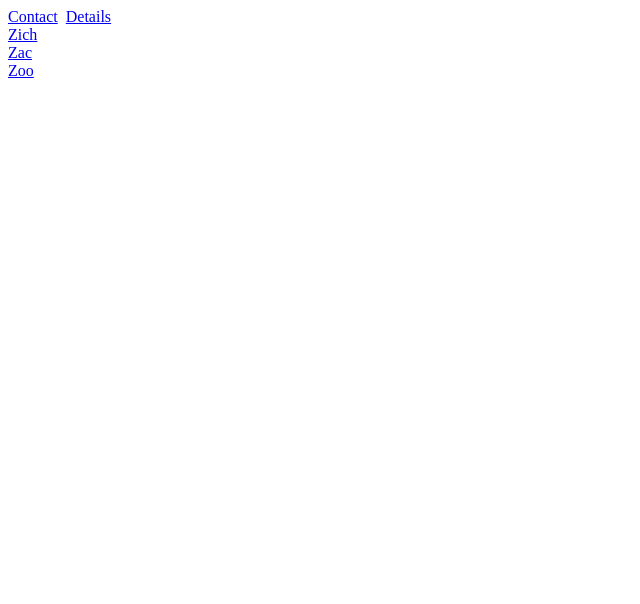
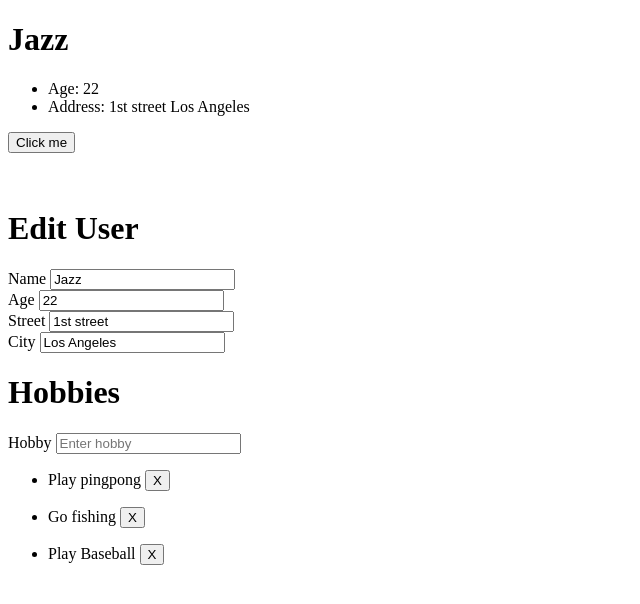
Before and after one commit to kdncode/angular-basic, an Angular app: page /contact in a window 1280 px wide. Shown: the top 604 px of the page, without its empty margins (0-640 px from the left). Built offline with nearby package versions, Linux system fonts and the light colour scheme.

Commit message:
added user component

```diff
--- a/src/app/app-routing.module.ts
+++ b/src/app/app-routing.module.ts
@@ -9,7 +9,7 @@ import { PageNotFoundComponent } from './page-not-found/page-not-found.component
 
 const routesConfig: Routes = [
   { path: 'contact', component: ContactComponent },
-  { path: 'detail', component: ContactDetailComponent },
+  { path: 'detail/:id', component: ContactDetailComponent },
   { path: '', redirectTo: '/contact', pathMatch: 'full' },
   { path: '**', component: PageNotFoundComponent  }
 ];
--- a/src/app/app.component.html
+++ b/src/app/app.component.html
@@ -1,6 +1,9 @@
-<a routerLink="/contact">Contact</a>&nbsp;
+<app-user></app-user>
+
+<!-- <a routerLink="/contact">Contact</a>&nbsp;
 <a routerLink="/detail">Details</a>
-<router-outlet></router-outlet>
+<router-outlet></router-outlet> -->
+
 <!-- <app-parent></app-parent> -->
 <!-- <app-list-person></app-list-person> -->
 <!-- <app-person name="John Wick" age="22"></app-person> -->
--- a/src/app/app.module.ts
+++ b/src/app/app.module.ts
@@ -13,6 +13,7 @@ import { PersonComponent } from './person/person.component';
 import { ListPersonComponent } from './list-person/list-person.component';
 import { ParentComponent } from './parent.component';
 import { ChildComponent } from './child.component';
+import { UserComponent } from './user/user.component';
 
 
 @NgModule({
@@ -25,7 +26,8 @@ import { ChildComponent } from './child.component';
     PersonComponent,
     ListPersonComponent,
     ParentComponent,
-    ChildComponent
+    ChildComponent,
+    UserComponent
   ],
   imports: [
     BrowserModule,
--- /dev/null
+++ b/src/app/user/user.component.html
@@ -0,0 +1,43 @@
+<h1> {{ name }} </h1>
+
+<ul>
+  <li>Age: {{ age }}</li>
+  <li>Address: {{ address.street }} {{ address.city }}</li>
+</ul>
+
+<button (click)="onClick();">Click me</button><br/><br/><br/>
+
+<h1>Edit User</h1>
+<form (submit)="addHobby(hobby.value)">
+    <div>
+      <label>Name </label>
+      <input [(ngModel)]="name" name="name" placeholder="Name">
+    </div>
+    <div>
+        <label>Age </label>
+        <input [(ngModel)]="age" name="age" placeholder="Age">
+    </div>
+    <div>
+        <label>Street </label>
+        <input [(ngModel)]="address.street" name="street" placeholder="Street">
+    </div>
+    <div>
+        <label>City </label>
+        <input [(ngModel)]="address.city" name="city" placeholder="City">
+    </div>
+
+</form>
+
+<h1>Hobbies</h1>
+<form (submit)="addHobby(hobby.value)">
+  <div>
+    <label>Hobby </label>
+    <input #hobby placeholder="Enter hobby">
+  </div>
+</form>
+
+<ul *ngFor="let hobby of hobbies">
+  <li> {{ hobby }}
+    <button (click)="deleteHobby(hobby)">X</button>
+  </li>
+</ul>
--- /dev/null
+++ b/src/app/user/user.component.ts
@@ -0,0 +1,52 @@
+import { Component, OnInit } from '@angular/core';
+
+@Component({
+  selector: 'app-user',
+  templateUrl: './user.component.html',
+  styleUrls: ['./user.component.css']
+})
+export class UserComponent implements OnInit {
+  name: string;
+  age: number;
+  address: Address;
+  hobbies: string[];
+
+  constructor() {
+
+   }
+
+  ngOnInit() {
+    this.name = 'Jazz';
+    this.age = 22;
+    this.address = {
+      street: '1st street',
+      city: 'Los Angeles'
+    }
+    this.hobbies = ['Play pingpong', 'Go fishing', 'Play Baseball']
+  }
+
+  onClick() {
+    this.name = 'Hello World'
+    this.hobbies.unshift('new new ')
+
+  }
+
+  addHobby(hobby) {
+    console.log(hobby);
+    this.hobbies.unshift(hobby)
+    return false;
+  }
+
+  deleteHobby(hobby) {
+    for( let i = 0; i < this.hobbies.length; i++ ) {
+      if (this.hobbies[i] === hobby) {
+        this.hobbies.splice(i, 1)
+      }
+    }
+  }
+}
+
+interface Address {
+  street: string,
+  city: string
+};
```
Also changed, not shown: src/app/user/user.component.css (added), 1 other file (tests, documents, lock files or other folders).
